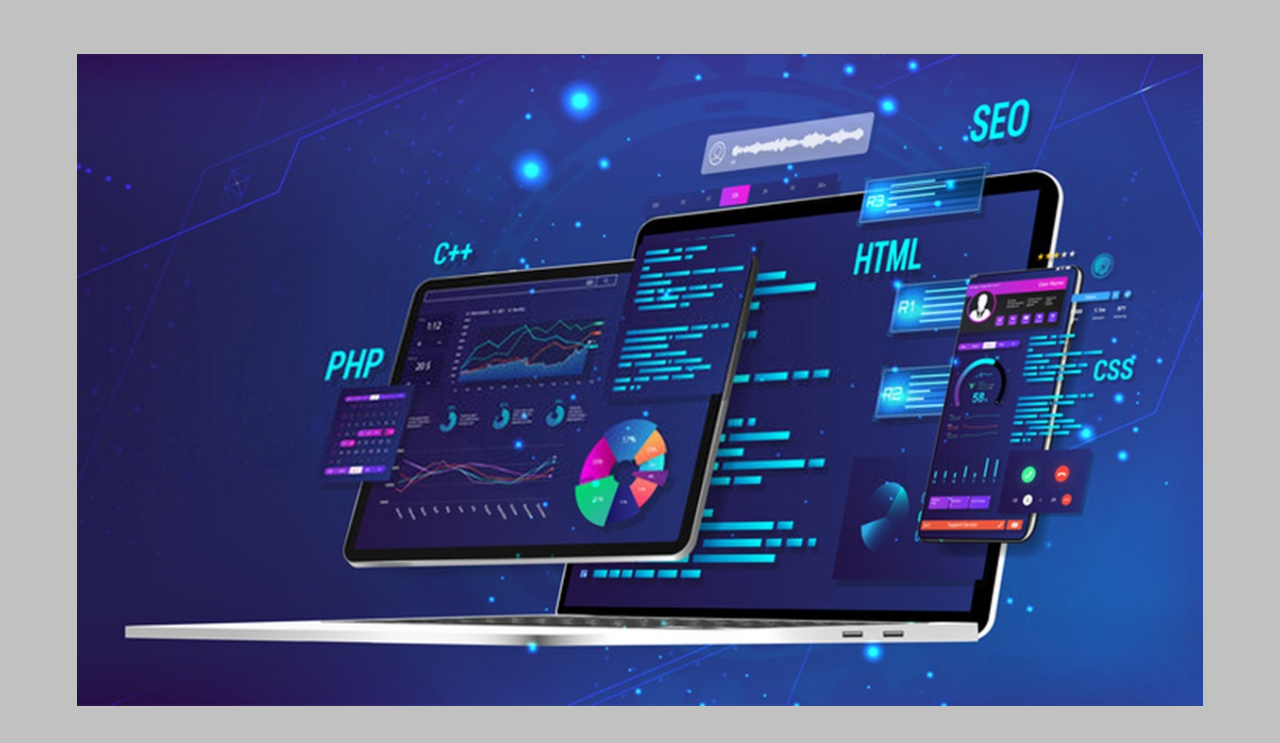
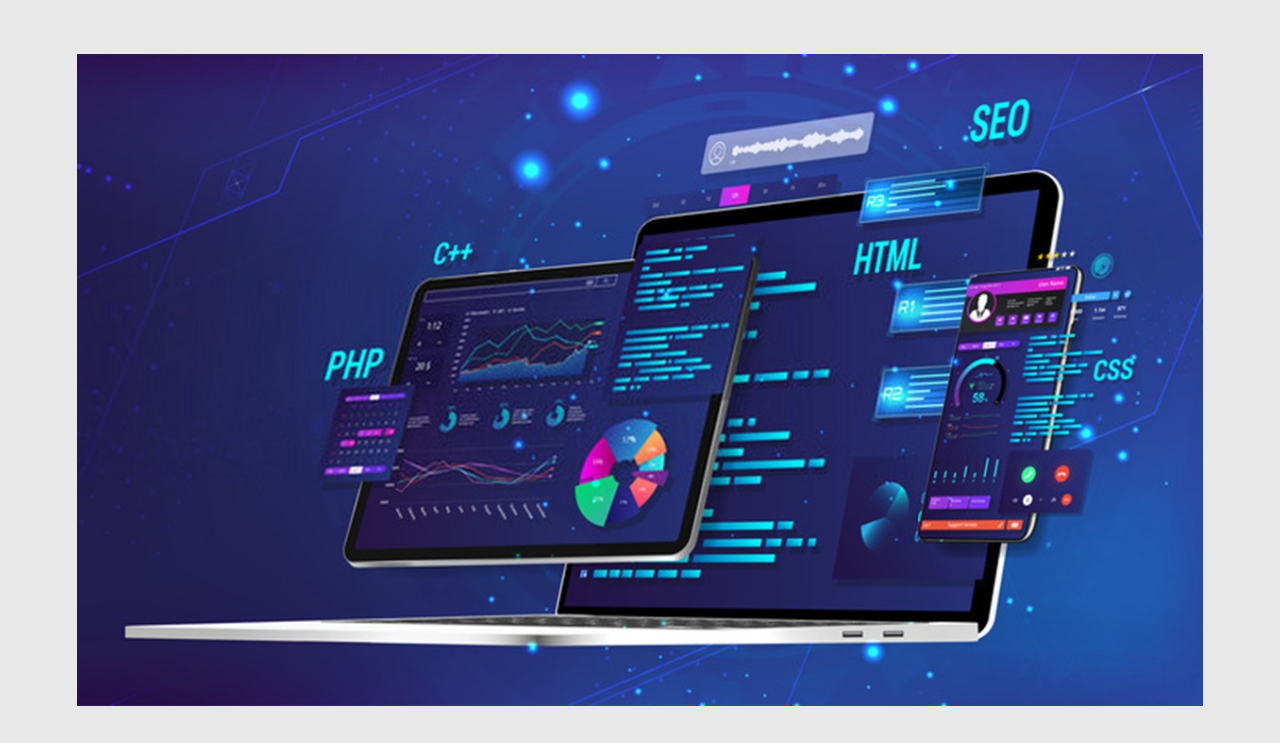
Before and after one commit to Remidelgutte/portfolio, a plain HTML site: page index.html in a window 1280 px wide. Shown: the part 402-1145 px from the top of the page. Drawn offline with nearby package versions, Linux system fonts and the light colour scheme.

Commit message:
corectif background

```diff
--- a/css/style.css
+++ b/css/style.css
@@ -1,7 +1,7 @@
 @import url("https://fonts.googleapis.com/css2?family=Noto+Sans:wght@300;400&family=Oswald:wght@300&display=swap");
 
 :root {
-  --background-color: #c1c1c1;
+  --background-color: #e8e8e8;
   --text-color: #333;
 }
 body {
@@ -13,7 +13,7 @@ body {
 }
 .dark-mode {
   --background-color: #333;
-  --text-color: #c1c1c1;
+  --text-color: #e8e8e8;
 }
 nav {
   margin-right: 2%;
```
